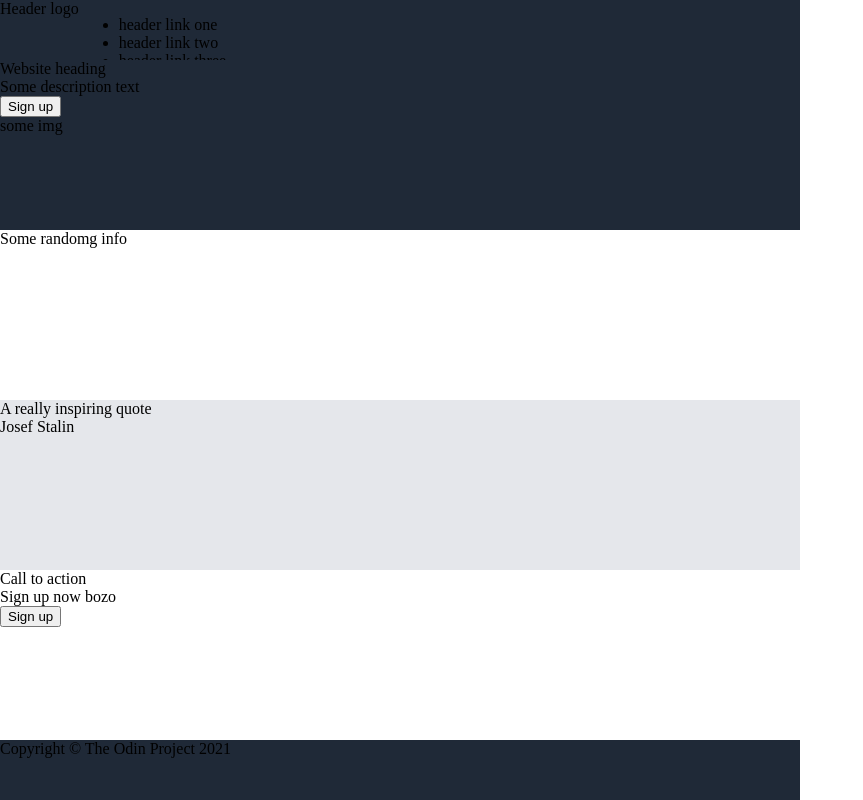
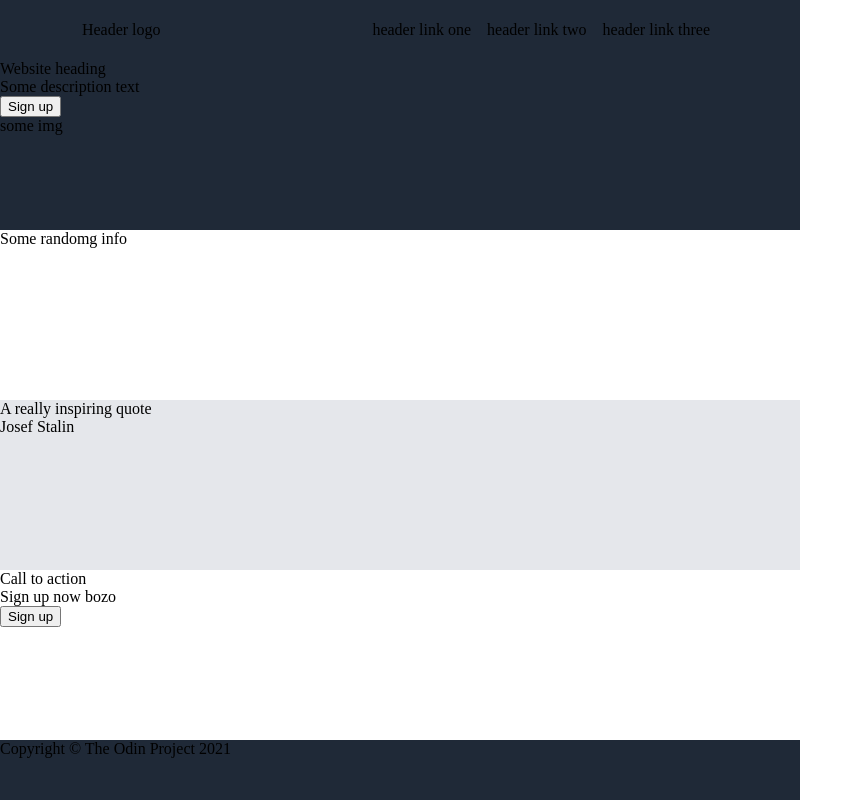
Before and after one commit to PremK177/project-landing-page, a plain HTML site: page index.html in a window 1280 px wide. Shown: the whole page, without its empty margins (0-863 px from the left). Drawn offline with Linux system fonts and the light colour scheme.

Commit message:
Header container  alignment

```diff
--- a/style.css
+++ b/style.css
@@ -30,6 +30,9 @@ body {
 
 .website-header {
     background-color: #1F2937;
+    display: flex;
+    justify-content: space-around;
+    align-items: center;
 }
 
 .website-description {
@@ -43,3 +46,13 @@ body {
 .website-footer {
     background-color: #1F2937;
 }
+
+ul {
+    display: flex;
+    justify-content: center;
+    list-style: none;
+}
+
+li {
+    padding: 8px;
+}
```
